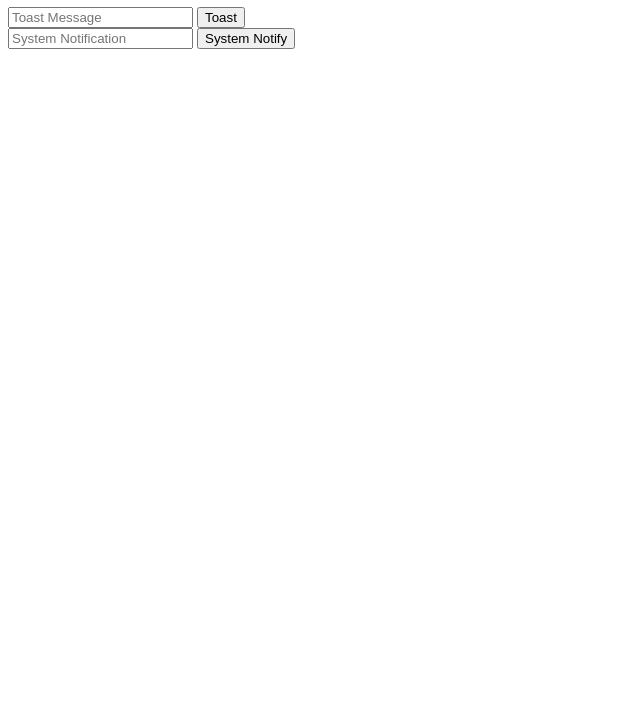
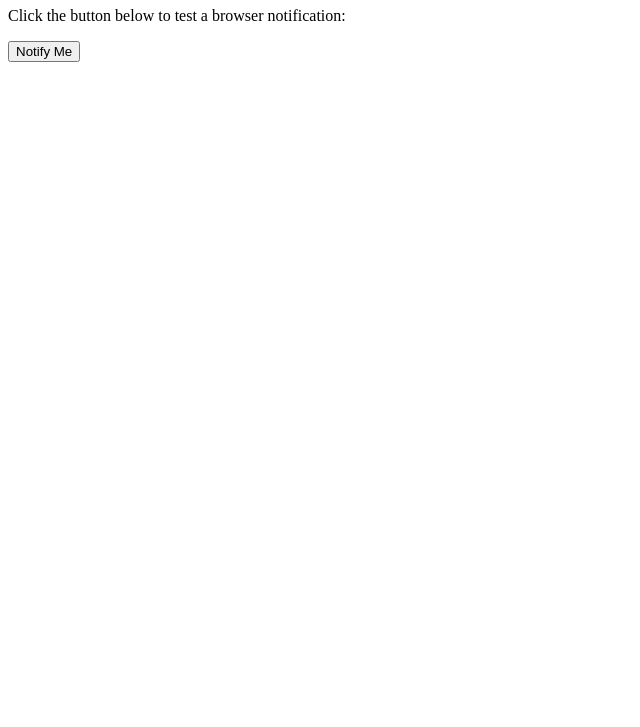
Before and after one commit to xamyl/notifier, a plain HTML site: page index.html in a window 1280 px wide. Shown: the part 73-800 px from the top of the page, without its empty margins (0-640 px from the left). Drawn offline with Linux system fonts and the light colour scheme.

Commit message:
demo fix

```diff
--- a/index.html
+++ b/index.html
@@ -1,19 +1,15 @@
 <!-- File demo -->
 <!DOCTYPE html>
-<html>
+<html lang="en">
 <head>
+  <meta charset="UTF-8">
   <title>Notifier Demo</title>
-  <script src="notifier.js"></script>
 </head>
 <body>
   <h1>Notifier Demo</h1>
-  <form onsubmit="notify(document.getElementById('toast-msg').value); return false;">
-    <input type="text" id="toast-msg" placeholder="Toast Message">
-    <button type="submit">Toast</button>
-  </form>
-  <form onsubmit="notifySys(document.getElementById('sys-msg').value); return false;">
-    <input type="text" id="sys-msg" placeholder="System Notification">
-    <button type="submit">System Notify</button>
-  </form>
+  <p>Click the button below to test a browser notification:</p>
+  <button onclick="notifySys('Hello world!')">Notify Me</button>
+
+  <script src="notifier.js"></script>
 </body>
 </html>
```
